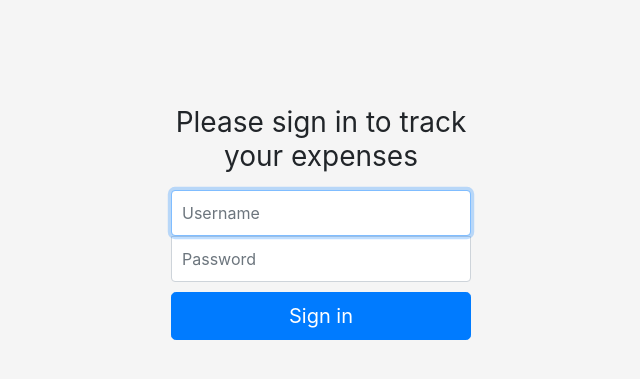
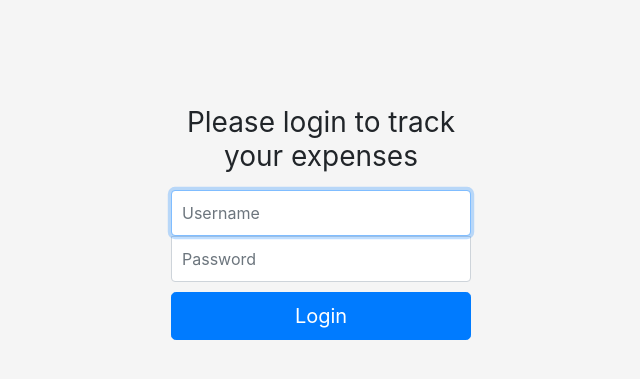
Before and after one commit to HectorPulido/Expenses-tracker, a Flask app: page /login in a window 1280 px wide. Shown: the part 177-556 px from the top of the page, without its empty margins (319-959 px from the left). Run offline with Flask 2, Linux system fonts and the light colour scheme.

Commit message:
Readme added, errata in login

```diff
--- a/templates/login.html
+++ b/templates/login.html
@@ -42,12 +42,12 @@
         </div>
         {% endif %}
         {% endwith %}
-        <h1 class="h3 mb-3 font-weight-normal">Please sign in to track your expenses</h1>
+        <h1 class="h3 mb-3 font-weight-normal">Please login to track your expenses</h1>
         <label for="inputEmail" class="sr-only">Username</label>
         <input type="text" name="username" id="username" class="form-control" placeholder="Username" required autofocus>
         <label for="inputPassword" class="sr-only">Password</label>
         <input type="password" name="password" id="password" class="form-control" placeholder="Password" required>
-        <button class="btn btn-lg btn-primary btn-block" type="submit">Sign in</button>
+        <button class="btn btn-lg btn-primary btn-block" type="submit">Login</button>
     </form>
 </body>
 
```
Also changed, not shown: README.md, images/complete_register.png (added), images/login.png (added), images/summary.png (added).
